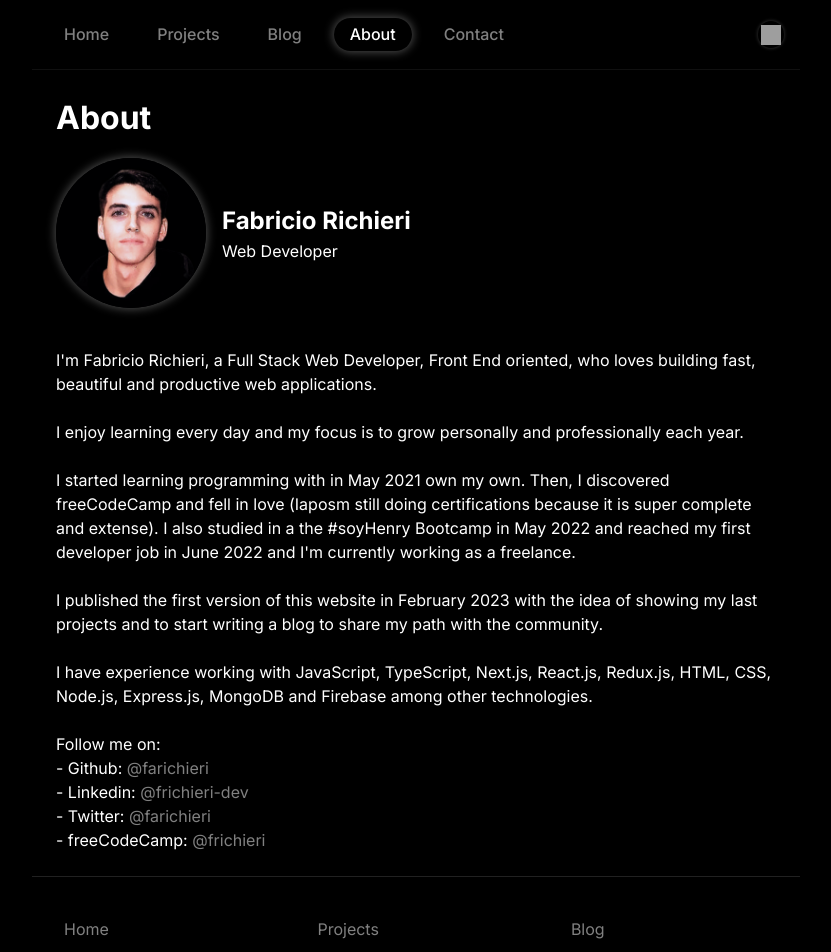
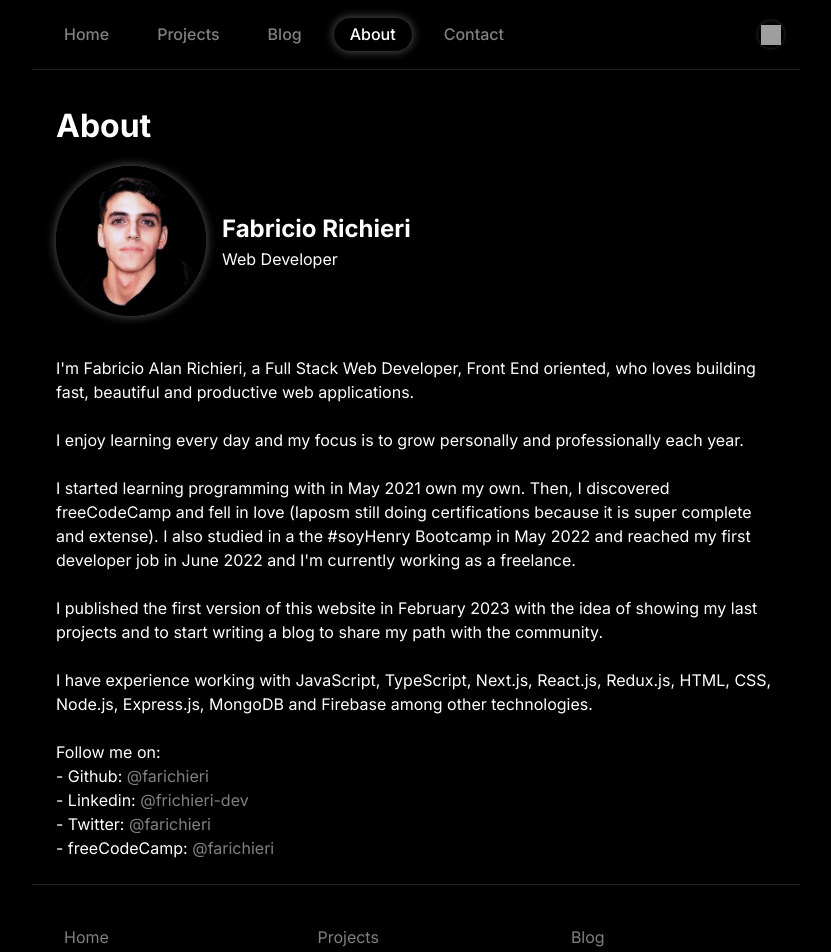
Before and after one commit to farichieri/frichieri.dev, a Next.js app: page /about in a window 1280 px wide. Shown: the top 952 px of the page, without its empty margins (224-1055 px from the left). Built offline with nearby package versions, Linux system fonts and the light colour scheme; grey boxes are pictures that could not be loaded.

Commit message:
minor improves

```diff
--- a/components/Layout/MainLayout.tsx
+++ b/components/Layout/MainLayout.tsx
@@ -24,6 +24,7 @@ export default function MainLayout({
             min-height: calc(100vh - var(--navHeight));
             padding: ${padding}rem;
             width: 100%;
+            padding-top: 2rem;
           }
           @media and only screen (max-width: 500px) {
             section {
--- a/components/Nav/Nav.tsx
+++ b/components/Nav/Nav.tsx
@@ -58,7 +58,7 @@ const Nav = ({
             z-index: 999;
             padding: 0 1rem;
             max-width: var(--max-width);
-            border-bottom: 1px solid #80808020;
+            border-bottom: 1px solid var(--box-shadow-light);
           }
           .nav-content {
             width: 100%;
--- a/pages/about/index.tsx
+++ b/pages/about/index.tsx
@@ -3,6 +3,29 @@ import Link from 'next/link';
 import MainLayout from '../../components/Layout/MainLayout';
 
 export default function About() {
+  const links = [
+    {
+      name: 'Github',
+      url: 'https://github.com/farichieri',
+      user: '@farichieri',
+    },
+    {
+      name: 'Linkedin',
+      url: 'https://www.linkedin.com/in/frichieri-dev/',
+      user: '@frichieri-dev',
+    },
+    {
+      name: 'Twitter',
+      url: 'https://twitter.com/farichieri',
+      user: '@farichieri',
+    },
+    {
+      name: 'freeCodeCamp',
+      url: 'https://www.freecodecamp.org/frichieri',
+      user: '@farichieri',
+    },
+  ];
+
   return (
     <MainLayout withPadding={true}>
       <section>
@@ -26,7 +49,7 @@ export default function About() {
         </div>
         <br />
         <p>
-          I&apos;m Fabricio Richieri, a Full Stack Web Developer, Front End
+          I&apos;m Fabricio Alan Richieri, a Full Stack Web Developer, Front End
           oriented, who loves building fast, beautiful and productive web
           applications.
         </p>
@@ -59,36 +82,14 @@ export default function About() {
         <br />
         <p>Follow me on:</p>
         <ul>
-          <li>
-            - Github:{' '}
-            <Link href={'https://github.com/farichieri'} target='_blank'>
-              @farichieri
-            </Link>
-          </li>
-          <li>
-            - Linkedin:{' '}
-            <Link
-              href={'https://www.linkedin.com/in/frichieri-dev/'}
-              target='_blank'
-            >
-              @frichieri-dev
-            </Link>
-          </li>
-          <li>
-            - Twitter:{' '}
-            <Link href={'https://twitter.com/farichieri'} target='_blank'>
-              @farichieri
-            </Link>
-          </li>
-          <li>
-            - freeCodeCamp:{' '}
-            <Link
-              href={'https://www.freecodecamp.org/frichieri'}
-              target='_blank'
-            >
-              @frichieri
-            </Link>
-          </li>
+          {links.map((link) => (
+            <li>
+              - {link.name}:{' '}
+              <Link href={link.url} target='_blank'>
+                {link.user}
+              </Link>
+            </li>
+          ))}
         </ul>
       </section>
       <style jsx>{`
--- a/pages/projects/[slug].tsx
+++ b/pages/projects/[slug].tsx
@@ -17,8 +17,8 @@ const Slug = ({ project }: { project: any }) => {
             src={project.image}
             alt={project.name}
             fill
-            sizes='(max-width: 768px) 100vw,
-              (max-width: 1200px) 50vw,
+            sizes='(max-width: 1920px) 100vw,
+              (max-width: 960px) 50vw,
               33vw'
             priority
           />
@@ -70,7 +70,7 @@ const Slug = ({ project }: { project: any }) => {
           </p>
           <br />
         </div>
-        <Link href={'/projects'}>{'<'} Go to all projects</Link>
+        <Link href={'/projects'}>{'<'} Back to all projects</Link>
       </div>
 
       <style jsx>{`
--- a/styles/colors.ts
+++ b/styles/colors.ts
@@ -12,7 +12,7 @@ const colors = css.global`
   }
   div.light {
     --textColor: black;
-    --bgColor: white;
+    --bgColor: #ffffff;
     --box-shadow: #00000080;
     --box-shadow-light: #00000030;
     --navBgColor: transparent;
--- a/styles/typography.ts
+++ b/styles/typography.ts
@@ -32,7 +32,6 @@ const style = css.global`
   * {
     font-family: 'Inter', sans-serif;
   }
-
   a {
     font-family: 'Inter', sans-serif;
   }
--- a/utils/myProjects.ts
+++ b/utils/myProjects.ts
@@ -1,7 +1,7 @@
 export const myProjects = [
   {
     id: 1,
-    name: 'Almarich Nutrición',
+    name: 'almarichnutricion',
     slug: 'almarich-nutricion',
     image: '/images/almarichnutricion.png',
     github: '',
@@ -14,7 +14,7 @@ export const myProjects = [
 
   {
     id: 2,
-    name: 'lucasnazardj.com',
+    name: 'lucasnazardj',
     slug: 'lucasnazardj',
     image: '/images/lucasnazardj.png',
     github: '',
```
Also changed, not shown: components/Projects/Projects.tsx (+4 -3 lines), public/images/stock-checker.png (added).
